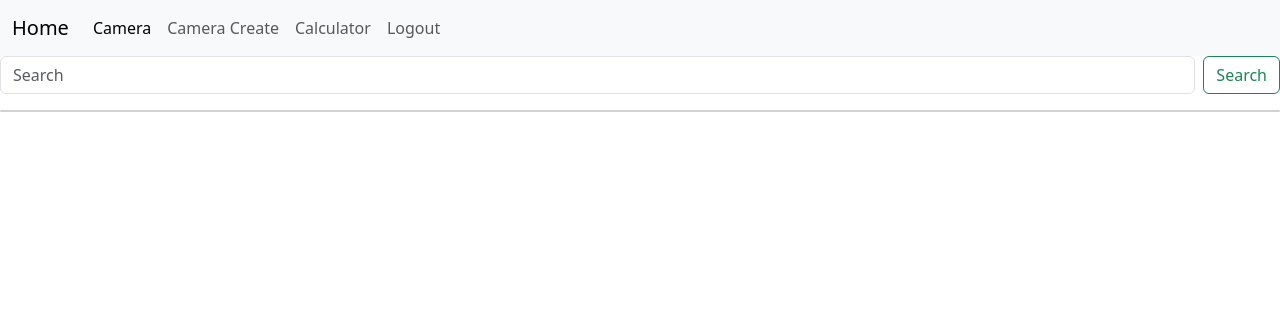
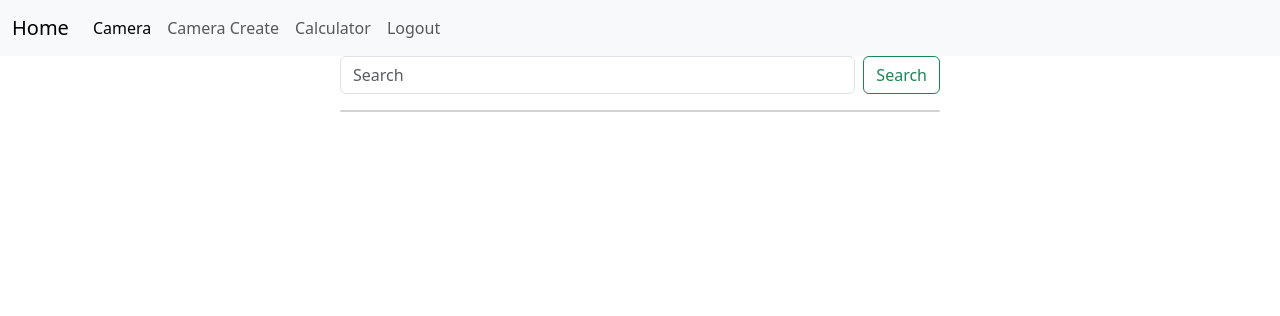
Before and after one commit to Vitass001/testsite, a Django app: page /posts/ in a window 1280 px wide. Shown: the top 316 px of the page. Run offline with Django 3.2, Linux system fonts and the light colour scheme; the visitor is signed in with stand-in values (Sample User, id 1); data that the repository does not hold is empty.

Commit message:
My site123

```diff
--- a/testsite/mainapp/templates/mainapp/all_posts.html
+++ b/testsite/mainapp/templates/mainapp/all_posts.html
@@ -36,10 +36,12 @@
     </div>
   </div>
 </nav>
-<form class="d-flex" role="search", action="{% url 'search' %}">
+<center>
+<form class="d-flex" role="search", action="{% url 'search' %}", style="width: 600px;">
                 <input class="form-control me-2" type="search" placeholder="Search" aria-label="Search" name="q">
                 <button class="btn btn-outline-success" type="submit">Search</button>
             </form>
+</center>
 <!--  <main>-->
 <!--    <div class="container">-->
 <!--      <div class="row">-->
@@ -73,19 +75,19 @@
 
 
 
-
-<div class="card">
+<center>
+<div class="card" style="width: 600px;">
 
     {% for post in posts %}
 
-  <div class="card-body">
+  <div class="card-body" >
     <h5 class="card-title">{{post.Legal_Entity}}</h5>
       <p>{{ post.pub_date }}</p>
     <a href="{% url 'post_detail' Legal_Entity=post.Legal_Entity %}" class="btn btn-primary">Open</a>
   </div>
     {% endfor %}
 </div>
-
+</center>
 
 
 <!--    <button><a href="/create/">Create Post</a></button>-->
--- a/testsite/mainapp/templates/mainapp/calculator.html
+++ b/testsite/mainapp/templates/mainapp/calculator.html
@@ -132,7 +132,7 @@
 
 
 
-
+<center>
 <html>
   <head>
     <title>Calculator</title>
@@ -218,3 +218,4 @@
       <output type="text" id="result3"></output></h3>
   </body>
 </html>
+    </center>
--- a/testsite/mainapp/templates/mainapp/post_edit.html
+++ b/testsite/mainapp/templates/mainapp/post_edit.html
@@ -74,10 +74,11 @@
 
 {% endblock %}
 
-
+<center>
 <h1>Edit FWADMIN</h1>
   <form method="post" enctype="multipart/form-data">
     {% csrf_token %}
     {{ form.as_p }}
     <button type="submit">Save changes</button>
   </form>
+</center>
```
Also changed, not shown: testsite/mainapp/templates/mainapp/post_create.html (+5 -2 lines), testsite/mainapp/templates/mainapp/post_detail.html (+9 -1 lines).
